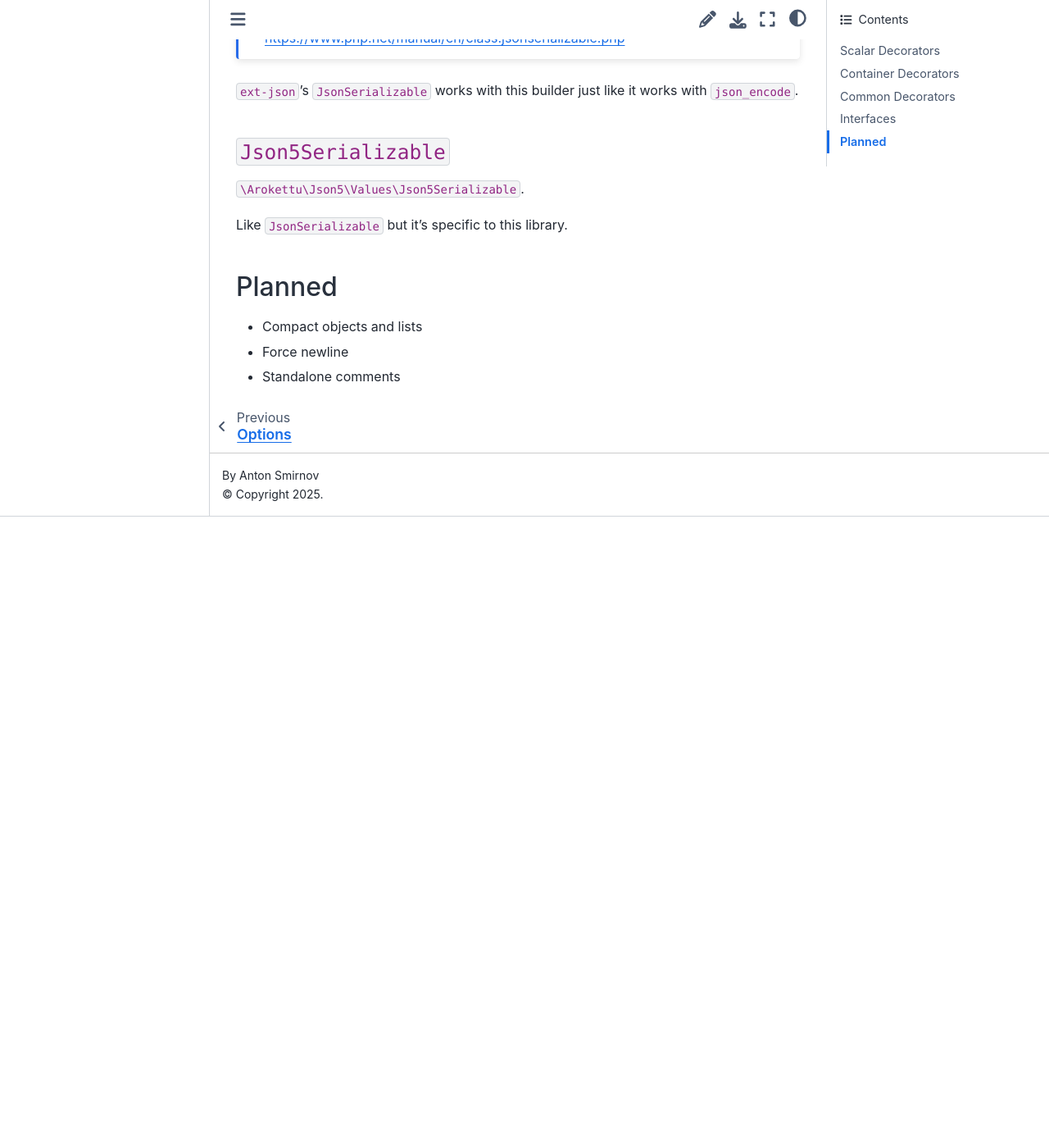
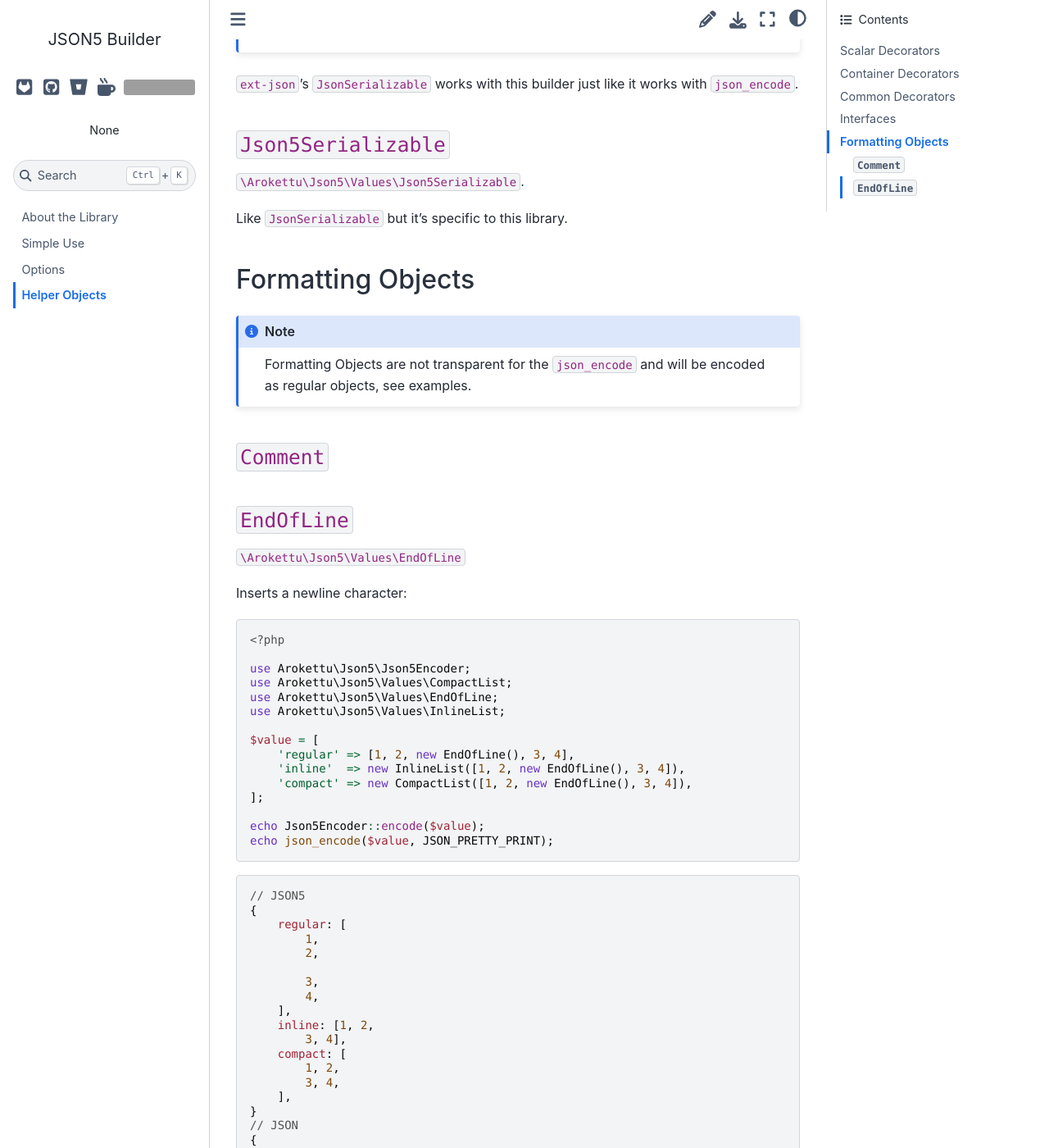
Before and after one commit to arokettu/json5-builder, a Sphinx documentation site: the page built from docs/objects.rst, in a window 1280 px wide and 1400 px high, scrolled down 6724 px. Shown: the whole window at 82% size. Built offline with Sphinx 7.4.7 and the Sphinx Book theme 1.1.4, drawn with Linux system fonts in a browser that asks for light colours; before the commit the page ends 7354 px from its top, so only the background shows below that; some of the changed text lies outside the part shown; grey boxes are pictures that could not be loaded.

Commit message:
Document EOL

```diff
--- a/docs/objects.rst
+++ b/docs/objects.rst
@@ -245,7 +245,7 @@ Nesting container structures is also fine::
 
 ``\Arokettu\Json5\Values\CompactObject``
 
-A middle ground between normal and inline structures best used with a manual newline::
+A middle ground between normal and inline structures best used with a manual newline using :ref:`json5_objects_eol`::
 
     <?php
 
@@ -342,9 +340,78 @@ Interfaces
 
 Like ``JsonSerializable`` but it's specific to this library.
 
-Planned
-=======
+Formatting Objects
+==================
 
-* Compact objects and lists
-* Force newline
-* Standalone comments
+.. note:: Formatting Objects are not transparent for the ``json_encode`` and will be encoded as regular objects, see examples.
+
+``Comment``
+-----------
+
+.. _json5_objects_eol:
+
+``EndOfLine``
+-------------
+
+``\Arokettu\Json5\Values\EndOfLine``
+
+Inserts a newline character::
+
+    <?php
+
+    use Arokettu\Json5\Json5Encoder;
+    use Arokettu\Json5\Values\CompactList;
+    use Arokettu\Json5\Values\EndOfLine;
+    use Arokettu\Json5\Values\InlineList;
+
+    $value = [
+        'regular' => [1, 2, new EndOfLine(), 3, 4],
+        'inline'  => new InlineList([1, 2, new EndOfLine(), 3, 4]),
+        'compact' => new CompactList([1, 2, new EndOfLine(), 3, 4]),
+    ];
+
+    echo Json5Encoder::encode($value);
+    echo json_encode($value, JSON_PRETTY_PRINT);
+
+.. code-block:: json5
+
+    // JSON5
+    {
+        regular: [
+            1,
+            2,
+
+            3,
+            4,
+        ],
+        inline: [1, 2,
+            3, 4],
+        compact: [
+            1, 2,
+            3, 4,
+        ],
+    }
+    // JSON
+    {
+        "regular": [
+            1,
+            2,
+            {}, // not transparent
+            3,
+            4
+        ],
+        "inline": [
+            1,
+            2,
+            {}, // not transparent
+            3,
+            4
+        ],
+        "compact": [
+            1,
+            2,
+            {}, // not transparent
+            3,
+            4
+        ]
+    }
```
Also changed, not shown: other parts of docs/objects.rst (+0 -2 lines).
